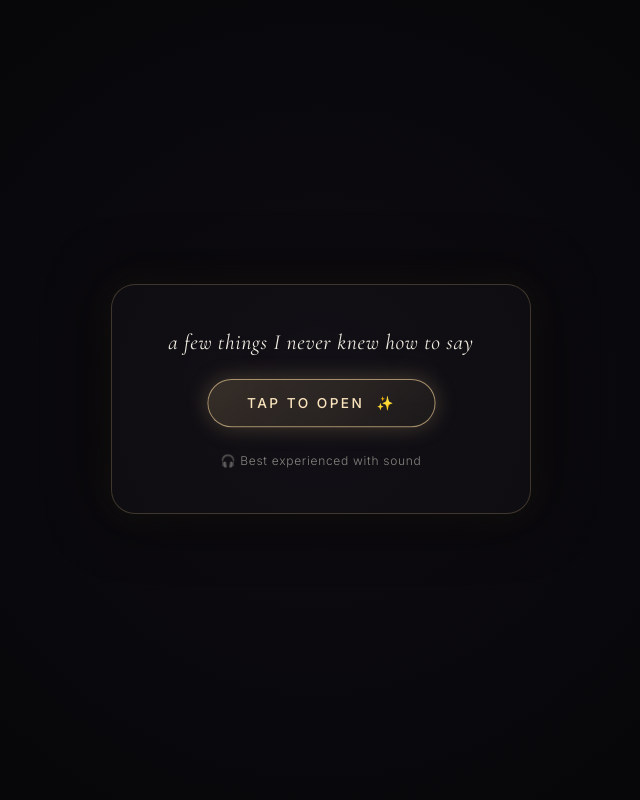
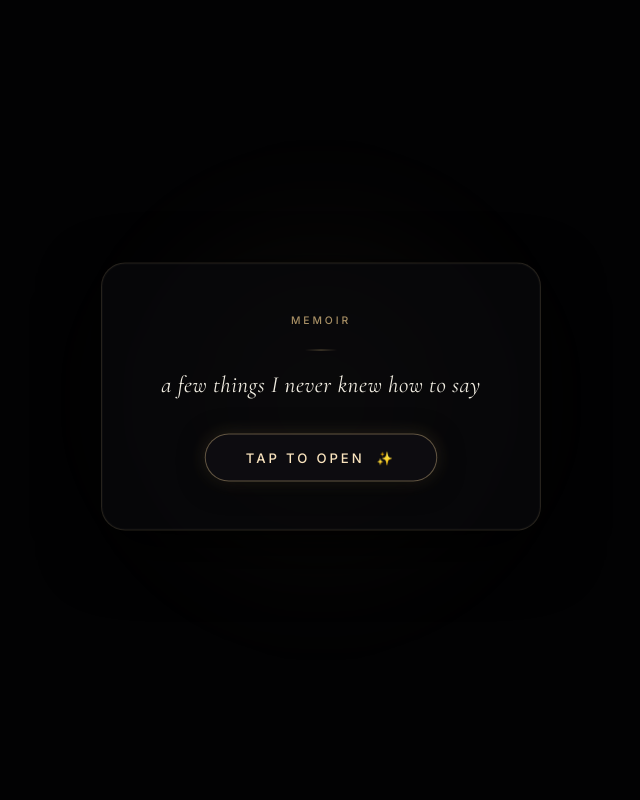
Before and after one commit to sheikhistiaquemahmudayon-hub/after-the-memories, a React (Vite) app: page / in a window 1280 px wide. Shown: the top 800 px of the page, without its empty margins (319-959 px from the left). Built offline with nearby package versions, Linux system fonts and the light colour scheme; a web font is replaced by a local one.

Commit message:
feat: add global styles and create MusicPlayer component for ambient audio playback

```diff
--- a/src/components/MusicPlayer.jsx
+++ b/src/components/MusicPlayer.jsx
@@ -44,7 +44,10 @@ export default function MusicPlayer() {
         tabIndex={0}
         aria-label="Tap to Open Experience"
       >
+        <div className="entry-ambient-glow" aria-hidden="true" />
         <div className="entry-card" onClick={(e) => e.stopPropagation()}>
+          <span className="entry-tag">Memoir</span>
+          <div className="entry-divider" aria-hidden="true" />
           <p className="entry-subtitle">a few things I never knew how to say</p>
           <button
             type="button"
@@ -54,7 +57,6 @@ export default function MusicPlayer() {
             <span>Tap to Open</span>
             <span aria-hidden="true">✨</span>
           </button>
-          <span className="entry-hint">🎧 Best experienced with sound</span>
         </div>
       </div>
 
--- a/src/styles/global.css
+++ b/src/styles/global.css
@@ -187,10 +187,10 @@ img {
   flex-direction: column;
   align-items: center;
   justify-content: center;
-  background: radial-gradient(circle at center, rgba(14, 12, 18, 0.97) 0%, rgba(3, 3, 4, 0.99) 100%);
-  backdrop-filter: blur(24px);
-  -webkit-backdrop-filter: blur(24px);
-  transition: opacity 0.8s cubic-bezier(0.16, 1, 0.3, 1), visibility 0.8s ease, transform 0.8s cubic-bezier(0.16, 1, 0.3, 1);
+  background: #020203;
+  backdrop-filter: blur(28px);
+  -webkit-backdrop-filter: blur(28px);
+  transition: opacity 0.9s cubic-bezier(0.16, 1, 0.3, 1), visibility 0.9s ease, transform 0.9s cubic-bezier(0.16, 1, 0.3, 1);
   padding: 1.5rem;
   text-align: center;
   cursor: pointer;
@@ -200,38 +200,70 @@ img {
 .entry-overlay--hidden {
   opacity: 0;
   visibility: hidden;
-  transform: scale(1.04);
+  transform: scale(1.03);
   pointer-events: none;
 }
 
+.entry-ambient-glow {
+  position: absolute;
+  width: 500px;
+  height: 500px;
+  max-width: 90vw;
+  max-height: 90vw;
+  border-radius: 50%;
+  background: radial-gradient(circle, rgba(223, 190, 132, 0.08) 0%, rgba(223, 190, 132, 0.02) 45%, transparent 70%);
+  pointer-events: none;
+  filter: blur(40px);
+}
+
 .entry-card {
+  position: relative;
   display: flex;
   flex-direction: column;
   align-items: center;
-  max-width: 420px;
+  max-width: 440px;
   width: 100%;
-  gap: 1.4rem;
-  padding: 2.6rem 2rem;
+  gap: 1.6rem;
+  padding: 3rem 2.2rem;
   border-radius: 24px;
-  background: rgba(255, 255, 255, 0.02);
-  border: 1px solid var(--border-gold);
-  box-shadow: 0 0 60px rgba(0, 0, 0, 0.85), 0 0 35px var(--gold-glow);
-  animation: entryCardFloat 4s ease-in-out infinite alternate;
+  background: rgba(8, 8, 11, 0.75);
+  border: 1px solid rgba(235, 205, 150, 0.14);
+  box-shadow: 0 20px 60px rgba(0, 0, 0, 0.95), 0 0 1px 1px rgba(255, 255, 255, 0.03) inset;
+  animation: entryCardFloat 5s ease-in-out infinite alternate;
 }
 
 @keyframes entryCardFloat {
   0% { transform: translateY(0px); }
-  100% { transform: translateY(-6px); }
+  100% { transform: translateY(-5px); }
+}
+
+.entry-tag {
+  font-family: var(--sans);
+  font-size: 0.65rem;
+  font-weight: 500;
+  letter-spacing: 0.28em;
+  text-transform: uppercase;
+  color: var(--ink-gold);
+  opacity: 0.75;
+}
+
+.entry-divider {
+  width: 32px;
+  height: 1px;
+  background: linear-gradient(90deg, transparent, var(--ink-gold), transparent);
+  opacity: 0.4;
+  margin: -0.4rem 0;
 }
 
 .entry-subtitle {
   font-family: var(--serif);
-  font-size: 1.35rem;
+  font-size: 1.45rem;
   font-style: italic;
   font-weight: 400;
   color: var(--ink);
-  letter-spacing: 0.03em;
-  line-height: 1.4;
+  letter-spacing: 0.02em;
+  line-height: 1.35;
+  text-shadow: 0 0 25px rgba(240, 236, 225, 0.12);
 }
 
 .entry-btn {
@@ -239,48 +271,42 @@ img {
   align-items: center;
   justify-content: center;
   gap: 0.75rem;
-  padding: 0.95rem 2.4rem;
+  padding: 0.95rem 2.5rem;
+  margin-top: 0.4rem;
   border-radius: 999px;
-  background: linear-gradient(135deg, rgba(223, 190, 132, 0.18), rgba(223, 190, 132, 0.06));
-  border: 1px solid var(--ink-gold);
+  background: rgba(15, 14, 18, 0.85);
+  border: 1px solid rgba(223, 190, 132, 0.45);
   color: var(--ink-gold-bright);
   font-family: var(--sans);
-  font-size: 0.85rem;
+  font-size: 0.82rem;
   font-weight: 500;
-  letter-spacing: 0.18em;
+  letter-spacing: 0.22em;
   text-transform: uppercase;
   cursor: pointer;
   outline: none;
-  box-shadow: 0 0 25px rgba(223, 190, 132, 0.25);
-  transition: all 0.3s cubic-bezier(0.2, 0.8, 0.2, 1);
-  animation: entryPulse 2.2s ease-in-out infinite;
+  box-shadow: 0 4px 25px rgba(0, 0, 0, 0.6), 0 0 20px rgba(223, 190, 132, 0.18);
+  transition: all 0.35s cubic-bezier(0.2, 0.8, 0.2, 1);
+  animation: entryPulse 2.4s ease-in-out infinite;
 }
 
 @keyframes entryPulse {
   0%, 100% {
-    box-shadow: 0 0 20px rgba(223, 190, 132, 0.2);
-    border-color: rgba(223, 190, 132, 0.6);
+    box-shadow: 0 4px 25px rgba(0, 0, 0, 0.6), 0 0 15px rgba(223, 190, 132, 0.15);
+    border-color: rgba(223, 190, 132, 0.35);
   }
   50% {
-    box-shadow: 0 0 35px rgba(223, 190, 132, 0.5);
-    border-color: var(--ink-gold-bright);
-    transform: scale(1.03);
+    box-shadow: 0 4px 30px rgba(0, 0, 0, 0.8), 0 0 28px rgba(223, 190, 132, 0.38);
+    border-color: rgba(250, 228, 190, 0.75);
+    transform: scale(1.02);
   }
 }
 
 .entry-btn:hover,
 .entry-btn:active {
-  background: linear-gradient(135deg, rgba(223, 190, 132, 0.3), rgba(223, 190, 132, 0.12));
-  box-shadow: 0 0 45px rgba(223, 190, 132, 0.6);
+  background: rgba(25, 23, 30, 0.95);
+  border-color: var(--ink-gold-bright);
+  box-shadow: 0 0 35px rgba(223, 190, 132, 0.45);
   color: #ffffff;
-}
-
-.entry-hint {
-  font-family: var(--sans);
-  font-size: 0.75rem;
-  color: var(--ink-soft);
-  letter-spacing: 0.06em;
-  opacity: 0.8;
 }
 
 .film-grain {
```
